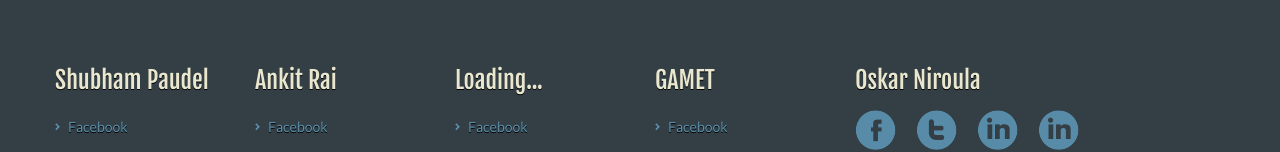
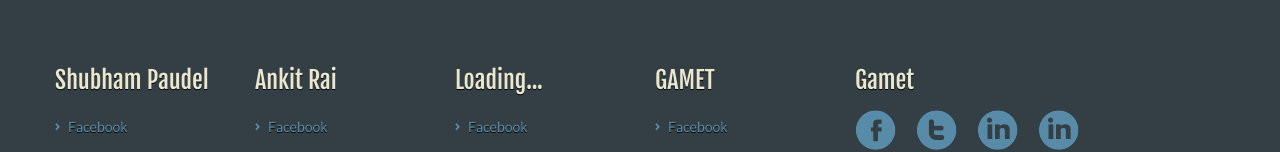
Before and after one commit to gametnepal/gametnepal, a plain HTML site: page cont.html in a window 1280 px wide. Shown: the part 1418-1570 px from the top of the page. Drawn offline with Linux system fonts and the light colour scheme.

Commit message:
cont.html

```diff
--- a/cont.html
+++ b/cont.html
@@ -193,7 +193,7 @@ You can contact us through the following channels:<br><br>
         </ul>
         </div>
       <div class="span4">
-       	<h1 class="footer-heading">Oskar Niroula</h1>
+       	<h1 class="footer-heading">Gamet</h1>
               <div class="social">
               <ul>
               	<li><a href="fb.com/oskar8848"><img src="img/facebook.png" width="41" height="40" alt="facebook"></a></li>
```
